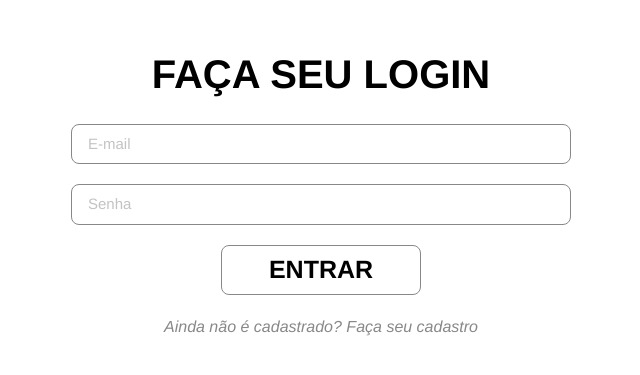
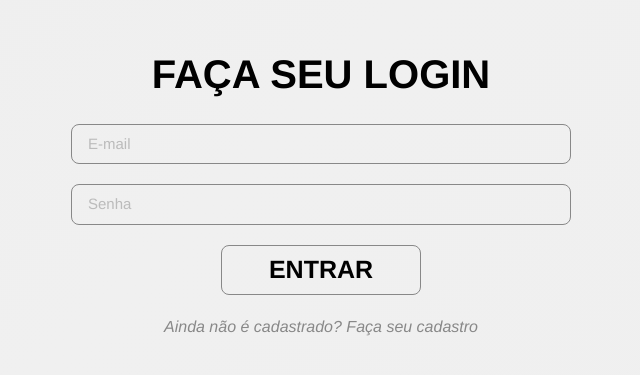
Before and after one commit to Notify-Systems/Projeto-Login, a React (Vite) app: page / in a window 1280 px wide. Shown: the part 209-584 px from the top of the page, without its empty margins (319-959 px from the left). Built offline with nearby package versions, Linux system fonts and the light colour scheme.

Commit message:
Corrigindo erro na aplicação de tema de tela

```diff
--- a/src/App.tsx
+++ b/src/App.tsx
@@ -9,7 +9,7 @@ export default function App() {
 
   return (
     <>
-      <div className={`w-screen h-screen bg-[image:var(--${actualTheme}-bg)]`}> {/*largura e altura da tela definidas numa div*/}
+      <div className={`w-screen h-screen ${actualTheme == "dark" ? "bg-[image:var(--dark-bg)]" : "bg-[image:var(--light-bg)]"}`}> {/*largura e altura da tela definidas numa div*/}
         <Outlet /> {/*tudo que aparece na tela*/}
       </div>
     </>
```
